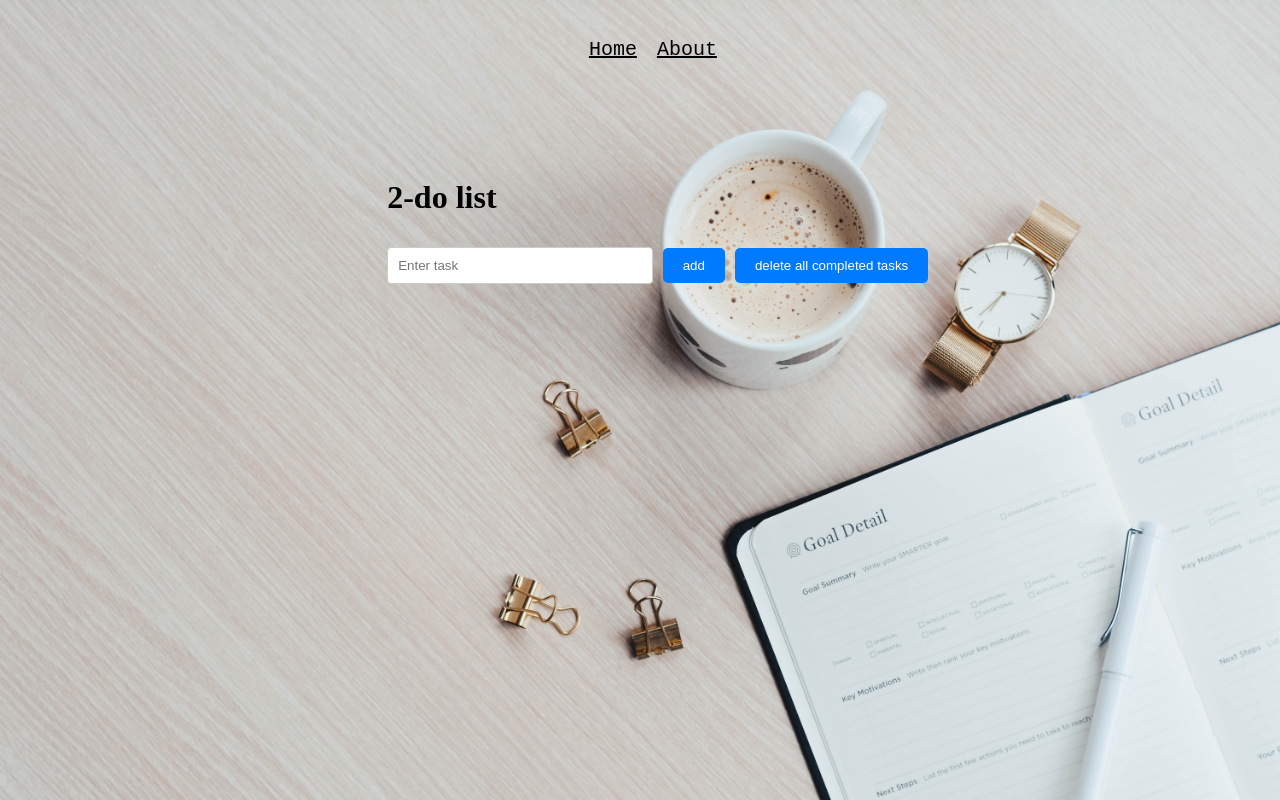
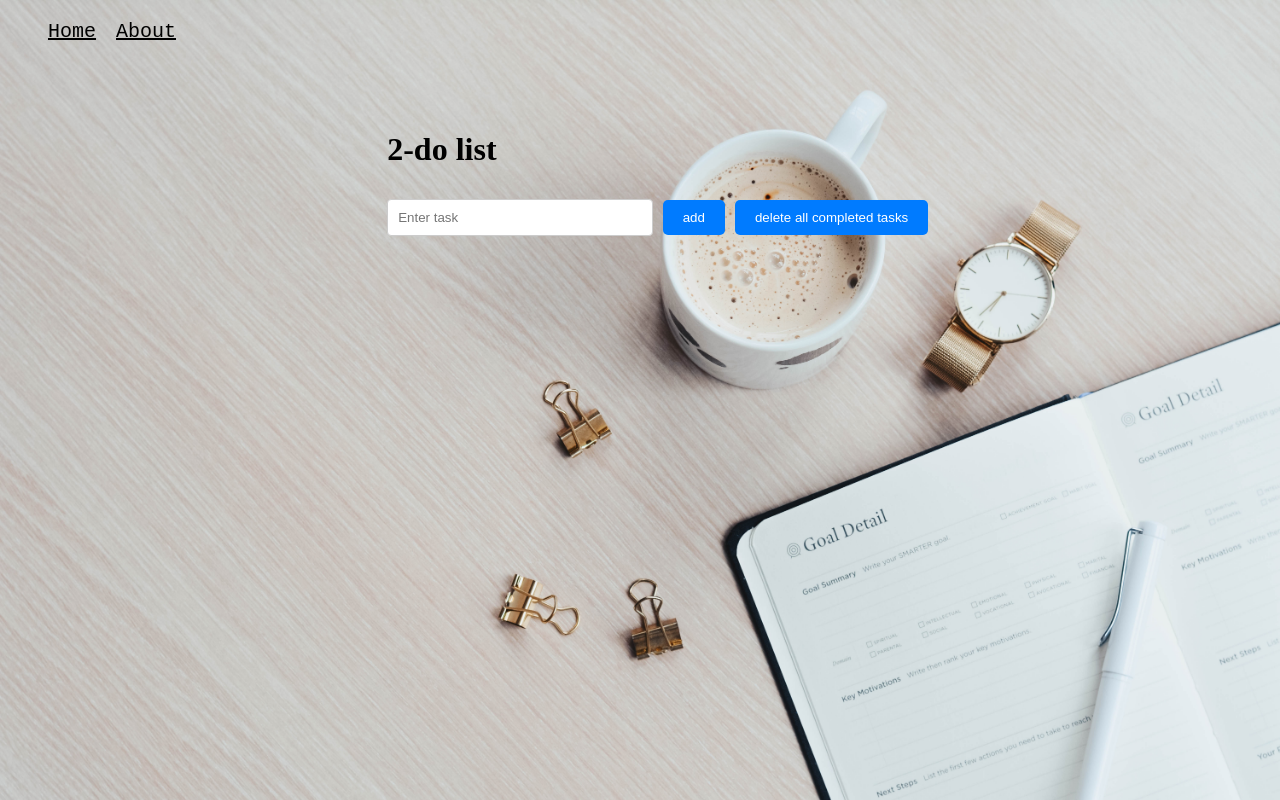
Before and after one commit to Aryanmallik/to-do-a-list, a Next.js app: page / in a window 1280 px wide. Built offline with nearby package versions, Linux system fonts and the light colour scheme.

Commit message:
Update header.jsx

```diff
--- a/components/header.jsx
+++ b/components/header.jsx
@@ -1,7 +1,7 @@
     import Link from 'next/link';
     export default function Header()
     {
-        return <header style={{padding:10, marginLeft:'42%'}}>
+        return <header id="navi">
             <nav>
                 <ul style={{fontSize:20, fontFamily:'monospace'}}>
                     <li><Link style={{color:'black'}} href="/">Home</Link></li>
```
